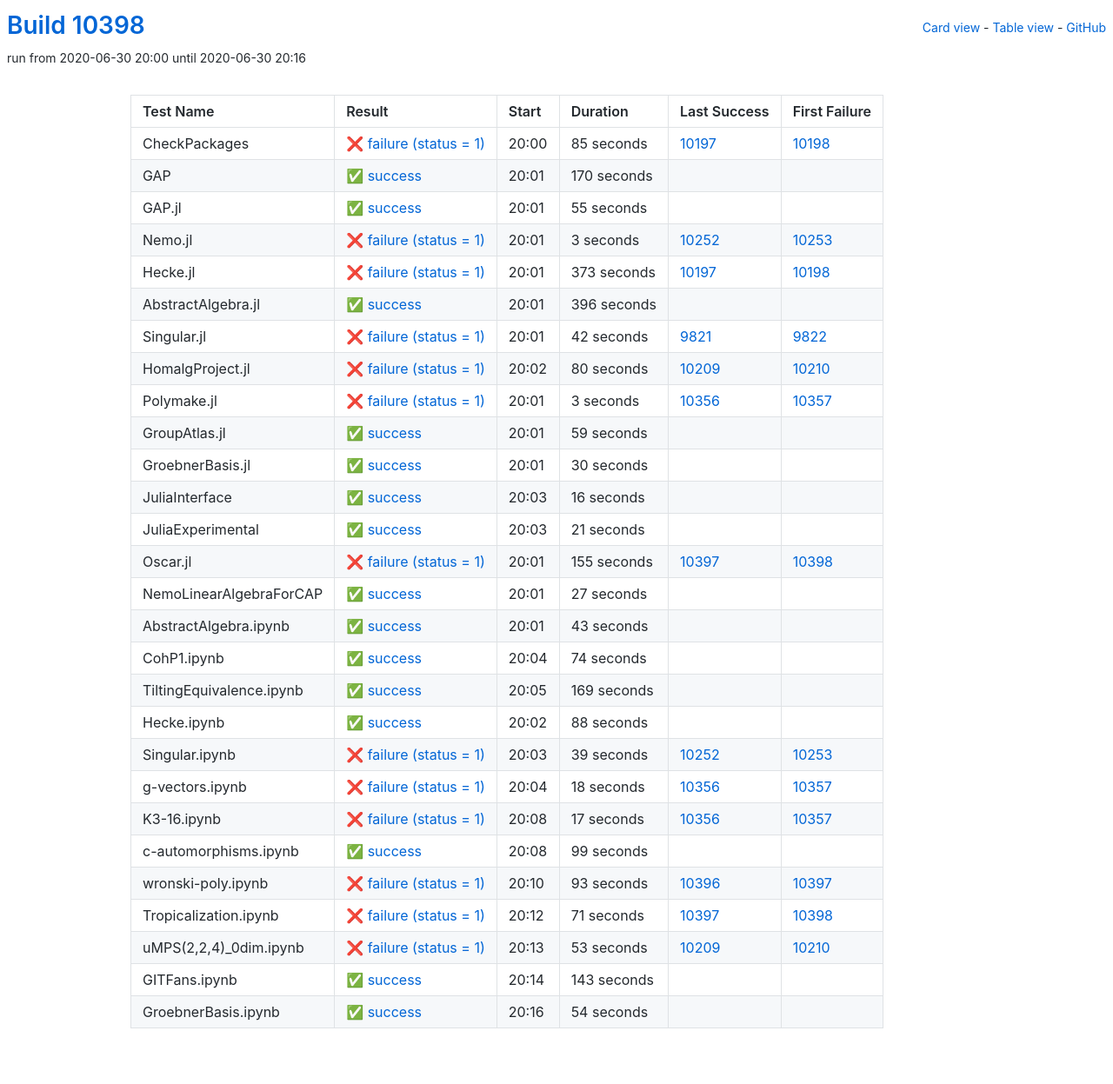
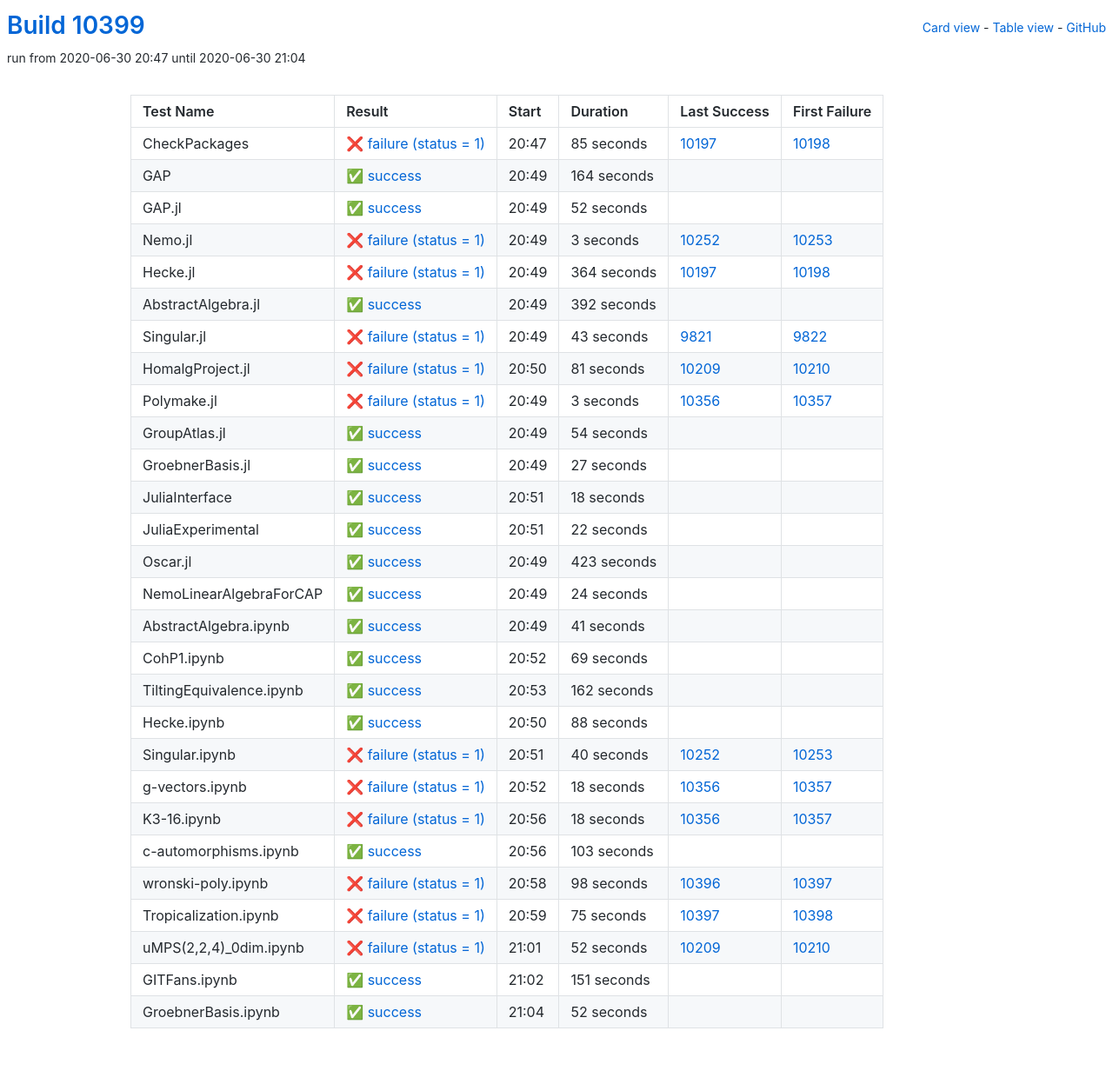
Before and after one commit to oscar-system/oscar-ci-status, a Jekyll site: the page built from table.html, in a window 1280 px wide. Shown: the whole page at 87% size. Built offline with Jekyll 4.4.1, drawn with Linux system fonts in a browser that asks for light colours.

Commit message:
Build #10399

```diff
--- a/_data/ci.yml
+++ b/_data/ci.yml
@@ -1,6 +1,6 @@
 ---
-build: 10398
-build_url: https://oscarci.mathematik.uni-kl.de/job/oscar/10398/
+build: 10399
+build_url: https://oscarci.mathematik.uni-kl.de/job/oscar/10399/
 job: oscar
 organization: oscar-system
 repo: oscar-ci-status
@@ -8,8 +8,8 @@
 tests:
 - name: CheckPackages
   id: checkpackages
-  log: https://oscarci.mathematik.uni-kl.de/job/oscar/10398/artifact/logs/build-10398/CheckPackages.log
-  start: 2020-06-30 20:00
+  log: https://oscarci.mathematik.uni-kl.de/job/oscar/10399/artifact/logs/build-10399/CheckPackages.log
+  start: 2020-06-30 20:47
   success: false
   exitcode: 1
   status: failure
@@ -20,32 +20,32 @@
   first_failure_url: https://oscarci.mathematik.uni-kl.de/job/oscar/10198/
 - name: GAP
   id: gap
-  log: https://oscarci.mathematik.uni-kl.de/job/oscar/10398/artifact/logs/build-10398/GAP.log
-  start: 2020-06-30 20:01
+  log: https://oscarci.mathematik.uni-kl.de/job/oscar/10399/artifact/logs/build-10399/GAP.log
+  start: 2020-06-30 20:49
   success: true
   exitcode: 0
   status: success
-  duration: 170
+  duration: 164
   last_success: false
   last_success_url:
   first_failure: false
   first_failure_url:
 - name: GAP.jl
   id: gap-jl
-  log: https://oscarci.mathematik.uni-kl.de/job/oscar/10398/artifact/logs/build-10398/GAP.jl.log
-  start: 2020-06-30 20:01
+  log: https://oscarci.mathematik.uni-kl.de/job/oscar/10399/artifact/logs/build-10399/GAP.jl.log
+  start: 2020-06-30 20:49
   success: true
   exitcode: 0
   status: success
-  duration: 55
+  duration: 52
   last_success: false
   last_success_url:
   first_failure: false
   first_failure_url:
 - name: Nemo.jl
   id: nemo-jl
-  log: https://oscarci.mathematik.uni-kl.de/job/oscar/10398/artifact/logs/build-10398/Nemo.jl.log
-  start: 2020-06-30 20:01
+  log: https://oscarci.mathematik.uni-kl.de/job/oscar/10399/artifact/logs/build-10399/Nemo.jl.log
+  start: 2020-06-30 20:49
   success: false
   exitcode: 1
   status: failure
@@ -56,56 +56,56 @@
   first_failure_url: https://oscarci.mathematik.uni-kl.de/job/oscar/10253/
 - name: Hecke.jl
   id: hecke-jl
-  log: https://oscarci.mathematik.uni-kl.de/job/oscar/10398/artifact/logs/build-10398/Hecke.jl.log
-  start: 2020-06-30 20:01
+  log: https://oscarci.mathematik.uni-kl.de/job/oscar/10399/artifact/logs/build-10399/Hecke.jl.log
+  start: 2020-06-30 20:49
   success: false
   exitcode: 1
   status: failure
-  duration: 373
+  duration: 364
   last_success: 10197
   last_success_url: https://oscarci.mathematik.uni-kl.de/job/oscar/10197/
   first_failure: 10198
   first_failure_url: https://oscarci.mathematik.uni-kl.de/job/oscar/10198/
 - name: AbstractAlgebra.jl
   id: abstractalgebra-jl
-  log: https://oscarci.mathematik.uni-kl.de/job/oscar/10398/artifact/logs/build-10398/AbstractAlgebra.jl.log
-  start: 2020-06-30 20:01
+  log: https://oscarci.mathematik.uni-kl.de/job/oscar/10399/artifact/logs/build-10399/AbstractAlgebra.jl.log
+  start: 2020-06-30 20:49
   success: true
   exitcode: 0
   status: success
-  duration: 396
+  duration: 392
   last_success: false
   last_success_url:
   first_failure: false
   first_failure_url:
 - name: Singular.jl
   id: singular-jl
-  log: https://oscarci.mathematik.uni-kl.de/job/oscar/10398/artifact/logs/build-10398/Singular.jl.log
-  start: 2020-06-30 20:01
+  log: https://oscarci.mathematik.uni-kl.de/job/oscar/10399/artifact/logs/build-10399/Singular.jl.log
+  start: 2020-06-30 20:49
   success: false
   exitcode: 1
   status: failure
-  duration: 42
+  duration: 43
   last_success: 9821
   last_success_url: https://oscarci.mathematik.uni-kl.de/job/oscar/9821/
   first_failure: 9822
   first_failure_url: https://oscarci.mathematik.uni-kl.de/job/oscar/9822/
 - name: HomalgProject.jl
   id: homalgproject-jl
-  log: https://oscarci.mathematik.uni-kl.de/job/oscar/10398/artifact/logs/build-10398/HomalgProject.jl.log
-  start: 2020-06-30 20:02
+  log: https://oscarci.mathematik.uni-kl.de/job/oscar/10399/artifact/logs/build-10399/HomalgProject.jl.log
+  start: 2020-06-30 20:50
   success: false
   exitcode: 1
   status: failure
-  duration: 80
+  duration: 81
   last_success: 10209
   last_success_url: https://oscarci.mathematik.uni-kl.de/job/oscar/10209/
   first_failure: 10210
   first_failure_url: https://oscarci.mathematik.uni-kl.de/job/oscar/10210/
 - name: Polymake.jl
   id: polymake-jl
-  log: https://oscarci.mathematik.uni-kl.de/job/oscar/10398/artifact/logs/build-10398/Polymake.jl.log
-  start: 2020-06-30 20:01
+  log: https://oscarci.mathematik.uni-kl.de/job/oscar/10399/artifact/logs/build-10399/Polymake.jl.log
+  start: 2020-06-30 20:49
   success: false
   exitcode: 1
   status: failure
@@ -116,68 +116,20 @@
   first_failure_url: https://oscarci.mathematik.uni-kl.de/job/oscar/10357/
 - name: GroupAtlas.jl
   id: groupatlas-jl
-  log: https://oscarci.mathematik.uni-kl.de/job/oscar/10398/artifact/logs/build-10398/GroupAtlas.jl.log
-  start: 2020-06-30 20:01
+  log: https://oscarci.mathematik.uni-kl.de/job/oscar/10399/artifact/logs/build-10399/GroupAtlas.jl.log
+  start: 2020-06-30 20:49
   success: true
   exitcode: 0
   status: success
-  duration: 59
+  duration: 54
   last_success: false
   last_success_url:
   first_failure: false
   first_failure_url:
 - name: GroebnerBasis.jl
   id: groebnerbasis-jl
-  log: https://oscarci.mathematik.uni-kl.de/job/oscar/10398/artifact/logs/build-10398/GroebnerBasis.jl.log
-  start: 2020-06-30 20:01
-  success: true
-  exitcode: 0
-  status: success
-  duration: 30
-  last_success: false
-  last_success_url:
-  first_failure: false
-  first_failure_url:
-- name: JuliaInterface
-  id: juliainterface
-  log: https://oscarci.mathematik.uni-kl.de/job/oscar/10398/artifact/logs/build-10398/JuliaInterface.log
-  start: 2020-06-30 20:03
-  success: true
-  exitcode: 0
-  status: success
-  duration: 16
-  last_success: false
-  last_success_url:
-  first_failure: false
-  first_failure_url:
-- name: JuliaExperimental
-  id: juliaexperimental
-  log: https://oscarci.mathematik.uni-kl.de/job/oscar/10398/artifact/logs/build-10398/JuliaExperimental.log
-  start: 2020-06-30 20:03
-  success: true
-  exitcode: 0
-  status: success
-  duration: 21
-  last_success: false
-  last_success_url:
-  first_failure: false
-  first_failure_url:
-- name: Oscar.jl
-  id: oscar-jl
-  log: https://oscarci.mathematik.uni-kl.de/job/oscar/10398/artifact/logs/build-10398/Oscar.jl.log
-  start: 2020-06-30 20:01
-  success: false
-  exitcode: 1
-  status: failure
-  duration: 155
-  last_success: 10397
-  last_success_url: https://oscarci.mathematik.uni-kl.de/job/oscar/10397/
-  first_failure: 10398
-  first_failure_url: https://oscarci.mathematik.uni-kl.de/job/oscar/10398/
-- name: NemoLinearAlgebraForCAP
-  id: nemolinearalgebraforcap
-  log: https://oscarci.mathematik.uni-kl.de/job/oscar/10398/artifact/logs/build-10398/NemoLinearAlgebraForCAP.log
-  start: 2020-06-30 20:01
+  log: https://oscarci.mathematik.uni-kl.de/job/oscar/10399/artifact/logs/build-10399/GroebnerBasis.jl.log
+  start: 2020-06-30 20:49
   success: true
   exitcode: 0
   status: success
@@ -186,46 +138,94 @@
   last_success_url:
   first_failure: false
   first_failure_url:
-- name: AbstractAlgebra.ipynb
-  id: abstractalgebra-ipynb
-  log: https://oscarci.mathematik.uni-kl.de/job/oscar/10398/artifact/logs/build-10398/AbstractAlgebra.ipynb.log
-  start: 2020-06-30 20:01
+- name: JuliaInterface
+  id: juliainterface
+  log: https://oscarci.mathematik.uni-kl.de/job/oscar/10399/artifact/logs/build-10399/JuliaInterface.log
+  start: 2020-06-30 20:51
   success: true
   exitcode: 0
   status: success
-  duration: 43
+  duration: 18
+  last_success: false
+  last_success_url:
+  first_failure: false
+  first_failure_url:
+- name: JuliaExperimental
+  id: juliaexperimental
+  log: https://oscarci.mathematik.uni-kl.de/job/oscar/10399/artifact/logs/build-10399/JuliaExperimental.log
+  start: 2020-06-30 20:51
+  success: true
+  exitcode: 0
+  status: success
+  duration: 22
+  last_success: false
+  last_success_url:
+  first_failure: false
+  first_failure_url:
+- name: Oscar.jl
+  id: oscar-jl
+  log: https://oscarci.mathematik.uni-kl.de/job/oscar/10399/artifact/logs/build-10399/Oscar.jl.log
+  start: 2020-06-30 20:49
+  success: true
+  exitcode: 0
+  status: success
+  duration: 423
+  last_success: false
+  last_success_url:
+  first_failure: false
+  first_failure_url:
+- name: NemoLinearAlgebraForCAP
+  id: nemolinearalgebraforcap
+  log: https://oscarci.mathematik.uni-kl.de/job/oscar/10399/artifact/logs/build-10399/NemoLinearAlgebraForCAP.log
+  start: 2020-06-30 20:49
+  success: true
+  exitcode: 0
+  status: success
+  duration: 24
+  last_success: false
+  last_success_url:
+  first_failure: false
+  first_failure_url:
+- name: AbstractAlgebra.ipynb
+  id: abstractalgebra-ipynb
+  log: https://oscarci.mathematik.uni-kl.de/job/oscar/10399/artifact/logs/build-10399/AbstractAlgebra.ipynb.log
+  start: 2020-06-30 20:49
+  success: true
+  exitcode: 0
+  status: success
+  duration: 41
   last_success: false
   last_success_url:
   first_failure: false
   first_failure_url:
 - name: CohP1.ipynb
   id: cohp1-ipynb
-  log: https://oscarci.mathematik.uni-kl.de/job/oscar/10398/artifact/logs/build-10398/CohP1.ipynb.log
-  start: 2020-06-30 20:04
+  log: https://oscarci.mathematik.uni-kl.de/job/oscar/10399/artifact/logs/build-10399/CohP1.ipynb.log
+  start: 2020-06-30 20:52
   success: true
   exitcode: 0
   status: success
-  duration: 74
+  duration: 69
   last_success: false
   last_success_url:
   first_failure: false
   first_failure_url:
 - name: TiltingEquivalence.ipynb
   id: tiltingequivalence-ipynb
-  log: https://oscarci.mathematik.uni-kl.de/job/oscar/10398/artifact/logs/build-10398/TiltingEquivalence.ipynb.log
-  start: 2020-06-30 20:05
+  log: https://oscarci.mathematik.uni-kl.de/job/oscar/10399/artifact/logs/build-10399/TiltingEquivalence.ipynb.log
+  start: 2020-06-30 20:53
   success: true
   exitcode: 0
   status: success
-  duration: 169
+  duration: 162
   last_success: false
   last_success_url:
   first_failure: false
   first_failure_url:
 - name: Hecke.ipynb
   id: hecke-ipynb
-  log: https://oscarci.mathematik.uni-kl.de/job/oscar/10398/artifact/logs/build-10398/Hecke.ipynb.log
-  start: 2020-06-30 20:02
+  log: https://oscarci.mathematik.uni-kl.de/job/oscar/10399/artifact/logs/build-10399/Hecke.ipynb.log
+  start: 2020-06-30 20:50
   success: true
   exitcode: 0
   status: success
@@ -236,20 +236,20 @@
   first_failure_url:
 - name: Singular.ipynb
   id: singular-ipynb
-  log: https://oscarci.mathematik.uni-kl.de/job/oscar/10398/artifact/logs/build-10398/Singular.ipynb.log
-  start: 2020-06-30 20:03
+  log: https://oscarci.mathematik.uni-kl.de/job/oscar/10399/artifact/logs/build-10399/Singular.ipynb.log
+  start: 2020-06-30 20:51
   success: false
   exitcode: 1
   status: failure
-  duration: 39
+  duration: 40
   last_success: 10252
   last_success_url: https://oscarci.mathematik.uni-kl.de/job/oscar/10252/
   first_failure: 10253
   first_failure_url: https://oscarci.mathematik.uni-kl.de/job/oscar/10253/
 - name: g-vectors.ipynb
   id: g-vectors-ipynb
-  log: https://oscarci.mathematik.uni-kl.de/job/oscar/10398/artifact/logs/build-10398/g-vectors.ipynb.log
-  start: 2020-06-30 20:04
+  log: https://oscarci.mathematik.uni-kl.de/job/oscar/10399/artifact/logs/build-10399/g-vectors.ipynb.log
+  start: 2020-06-30 20:52
   success: false
   exitcode: 1
   status: failure
@@ -260,84 +260,84 @@
   first_failure_url: https://oscarci.mathematik.uni-kl.de/job/oscar/10357/
 - name: K3-16.ipynb
   id: k3-16-ipynb
-  log: https://oscarci.mathematik.uni-kl.de/job/oscar/10398/artifact/logs/build-10398/K3-16.ipynb.log
-  start: 2020-06-30 20:08
+  log: https://oscarci.mathematik.uni-kl.de/job/oscar/10399/artifact/logs/build-10399/K3-16.ipynb.log
+  start: 2020-06-30 20:56
   success: false
   exitcode: 1
   status: failure
-  duration: 17
+  duration: 18
   last_success: 10356
   last_success_url: https://oscarci.mathematik.uni-kl.de/job/oscar/10356/
   first_failure: 10357
   first_failure_url: https://oscarci.mathematik.uni-kl.de/job/oscar/10357/
 - name: c-automorphisms.ipynb
   id: c-automorphisms-ipynb
-  log: https://oscarci.mathematik.uni-kl.de/job/oscar/10398/artifact/logs/build-10398/c-automorphisms.ipynb.log
-  start: 2020-06-30 20:08
+  log: https://oscarci.mathematik.uni-kl.de/job/oscar/10399/artifact/logs/build-10399/c-automorphisms.ipynb.log
+  start: 2020-06-30 20:56
   success: true
   exitcode: 0
   status: success
-  duration: 99
+  duration: 103
   last_success: false
   last_success_url:
   first_failure: false
   first_failure_url:
 - name: wronski-poly.ipynb
   id: wronski-poly-ipynb
-  log: https://oscarci.mathematik.uni-kl.de/job/oscar/10398/artifact/logs/build-10398/wronski-poly.ipynb.log
-  start: 2020-06-30 20:10
+  log: https://oscarci.mathematik.uni-kl.de/job/oscar/10399/artifact/logs/build-10399/wronski-poly.ipynb.log
+  start: 2020-06-30 20:58
   success: false
   exitcode: 1
   status: failure
-  duration: 93
+  duration: 98
   last_success: 10396
   last_success_url: https://oscarci.mathematik.uni-kl.de/job/oscar/10396/
   first_failure: 10397
   first_failure_url: https://oscarci.mathematik.uni-kl.de/job/oscar/10397/
 - name: Tropicalization.ipynb
   id: tropicalization-ipynb
-  log: https://oscarci.mathematik.uni-kl.de/job/oscar/10398/artifact/logs/build-10398/Tropicalization.ipynb.log
-  start: 2020-06-30 20:12
+  log: https://oscarci.mathematik.uni-kl.de/job/oscar/10399/artifact/logs/build-10399/Tropicalization.ipynb.log
+  start: 2020-06-30 20:59
   success: false
   exitcode: 1
   status: failure
-  duration: 71
+  duration: 75
   last_success: 10397
   last_success_url: https://oscarci.mathematik.uni-kl.de/job/oscar/10397/
   first_failure: 10398
   first_failure_url: https://oscarci.mathematik.uni-kl.de/job/oscar/10398/
 - name: uMPS(2,2,4)_0dim.ipynb
   id: umps-2-2-4-0dim-ipynb
-  log: https://oscarci.mathematik.uni-kl.de/job/oscar/10398/artifact/logs/build-10398/uMPS-2-2-4-_0dim.ipynb.log
-  start: 2020-06-30 20:13
+  log: https://oscarci.mathematik.uni-kl.de/job/oscar/10399/artifact/logs/build-10399/uMPS-2-2-4-_0dim.ipynb.log
+  start: 2020-06-30 21:01
   success: false
   exitcode: 1
   status: failure
-  duration: 53
+  duration: 52
   last_success: 10209
   last_success_url: https://oscarci.mathematik.uni-kl.de/job/oscar/10209/
   first_failure: 10210
   first_failure_url: https://oscarci.mathematik.uni-kl.de/job/oscar/10210/
 - name: GITFans.ipynb
   id: gitfans-ipynb
-  log: https://oscarci.mathematik.uni-kl.de/job/oscar/10398/artifact/logs/build-10398/GITFans.ipynb.log
-  start: 2020-06-30 20:14
+  log: https://oscarci.mathematik.uni-kl.de/job/oscar/10399/artifact/logs/build-10399/GITFans.ipynb.log
+  start: 2020-06-30 21:02
   success: true
   exitcode: 0
   status: success
-  duration: 143
+  duration: 151
   last_success: false
   last_success_url:
   first_failure: false
   first_failure_url:
 - name: GroebnerBasis.ipynb
   id: groebnerbasis-ipynb
-  log: https://oscarci.mathematik.uni-kl.de/job/oscar/10398/artifact/logs/build-10398/GroebnerBasis.ipynb.log
-  start: 2020-06-30 20:16
+  log: https://oscarci.mathematik.uni-kl.de/job/oscar/10399/artifact/logs/build-10399/GroebnerBasis.ipynb.log
+  start: 2020-06-30 21:04
   success: true
   exitcode: 0
   status: success
-  duration: 54
+  duration: 52
   last_success: false
   last_success_url:
   first_failure: false
```
Also changed, not shown: README.md.
